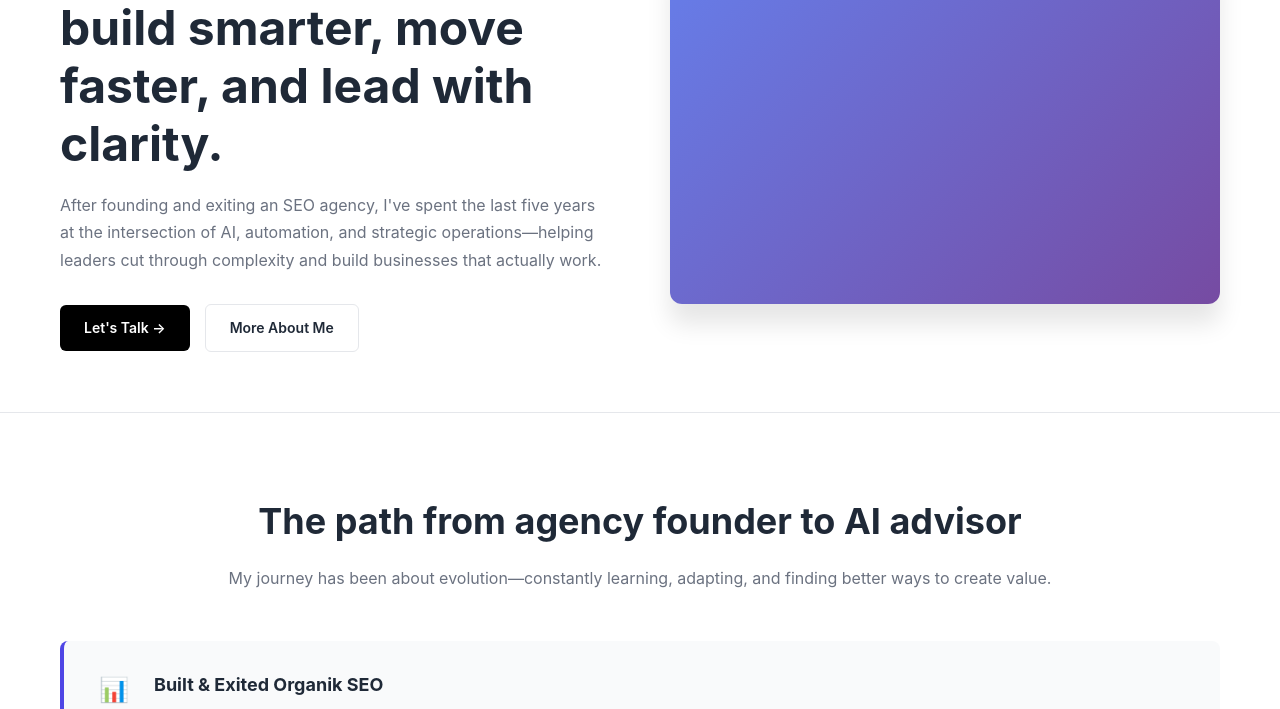
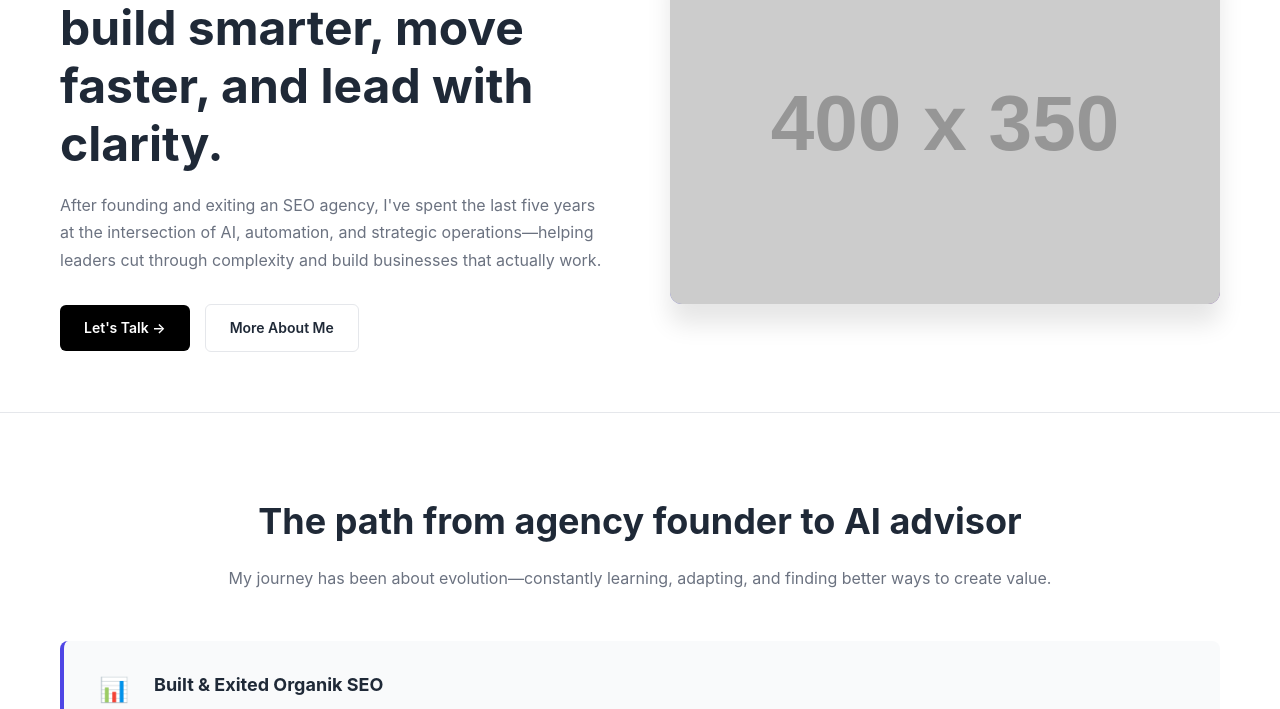
Before and after one commit to brandtconsultingsd-cmyk/julienbrandt, a plain HTML site: page index.html in a window 1280 px wide. Shown: the part 237-946 px from the top of the page. Drawn offline with Linux system fonts and the light colour scheme; placeholder pictures from the web are drawn by us.

Commit message:
Replace profile image with placeholder

```diff
--- a/index.html
+++ b/index.html
@@ -39,7 +39,7 @@
                 </div>
             </div>
             <div class="hero-image">
-                <img src="julien-photo.jpg" alt="Julien Brandt">
+                <img src="https://via.placeholder.com/400x350" alt="Profile">
             </div>
         </div>
     </section>
```
